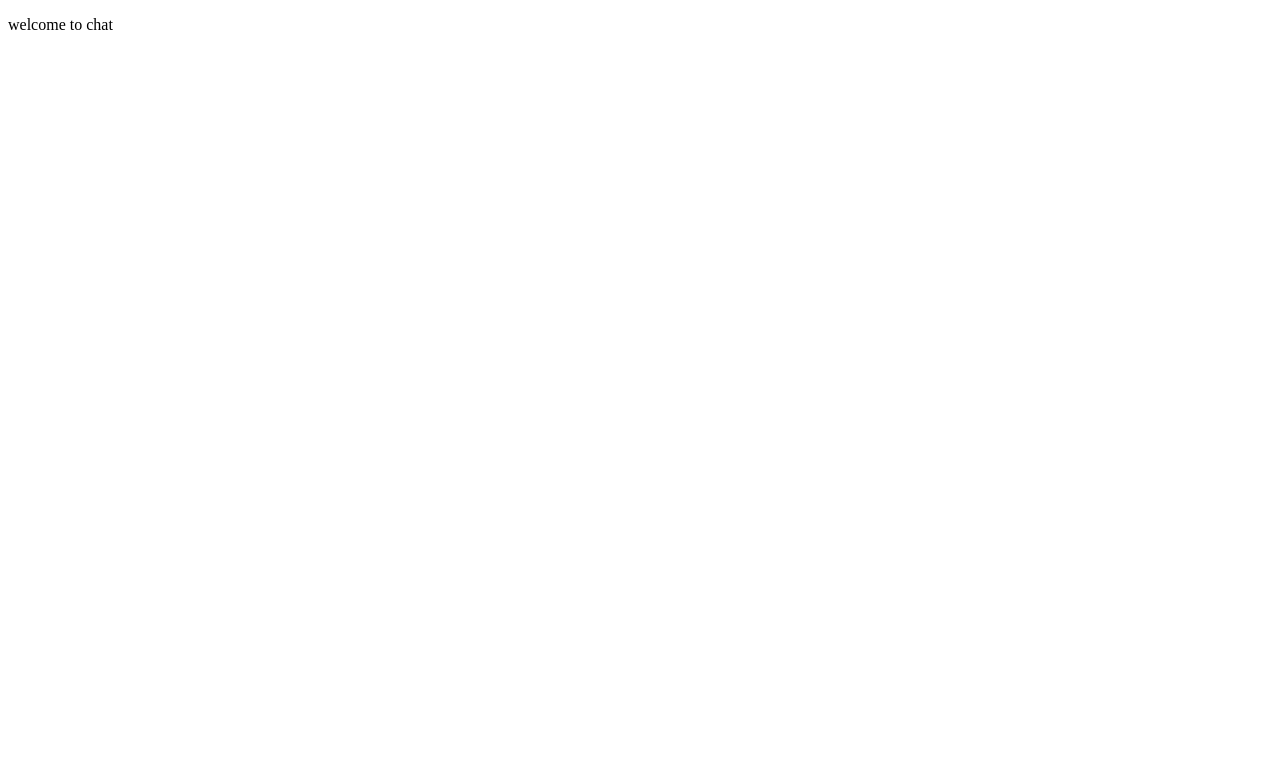
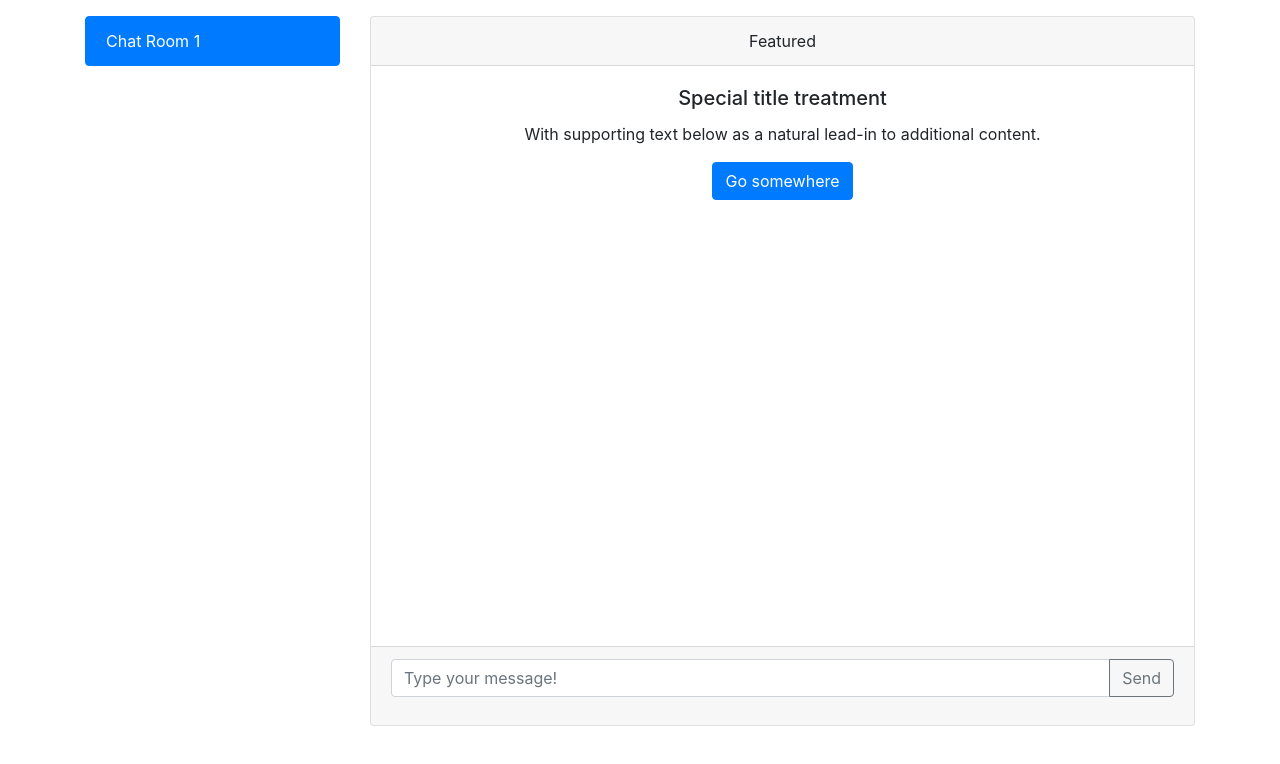
Before and after one commit to im-adarsh/node-chat-app, a website: page public/index.html in a window 1280 px wide. Drawn offline with nearby package versions, Linux system fonts and the light colour scheme; no server answers.

```diff
--- a/public/index.html
+++ b/public/index.html
@@ -2,11 +2,68 @@
 <html>
 <head>
     <meta charset="UTF-8">
+    <link rel="stylesheet" href="https://stackpath.bootstrapcdn.com/bootstrap/4.1.3/css/bootstrap.min.css"
+          integrity="sha384-MCw98/SFnGE8fJT3GXwEOngsV7Zt27NXFoaoApmYm81iuXoPkFOJwJ8ERdknLPMO" crossorigin="anonymous">
 </head>
 
 <body>
-<p>welcome to chat</p>
 
+<div>
+
+</div>
+<p></p>
+
+<div class="container" style="height: 650px">
+    <div class="row">
+        <div class="col-3">
+            <div class="">
+                <div class="list-group" id="list-tab" role="tablist">
+                    <a class="list-group-item list-group-item-action active" id="list-home-list" data-toggle="list"
+                       href="#list-home" role="tab" aria-controls="home">Chat Room 1</a>
+                </div>
+            </div>
+        </div>
+        <div class="col-9">
+            <div class="tab-content" id="nav-tabContent">
+                <div class="tab-pane fade show active" id="list-home" role="tabpanel"
+                     aria-labelledby="list-home-list">
+                    <div class="card text-center">
+                        <div class="card-header">
+                            Featured
+                        </div>
+                        <div class="card-body" style="height: 580px;">
+                            <h5 class="card-title">Special title treatment</h5>
+                            <p class="card-text">With supporting text below as a natural lead-in to additional
+                                content.</p>
+                            <a href="#" class="btn btn-primary">Go somewhere</a>
+                        </div>
+                        <div class="card-footer text-muted">
+                            <div class="input-group mb-3">
+                                <input type="text" class="form-control" placeholder="Type your message!"
+                                       aria-label="Type your message!" aria-describedby="button-addon2">
+                                <div class="input-group-append">
+                                    <button class="btn btn-outline-secondary" type="button" id="button-addon2">Send
+                                    </button>
+                                </div>
+                            </div>
+                        </div>
+                    </div>
+                </div>
+            </div>
+        </div>
+    </div>
+</div>
+
+<script src="https://cdnjs.com/libraries/fingerprintjs2"></script>
+<script src="https://code.jquery.com/jquery-3.3.1.slim.min.js"
+        integrity="sha384-q8i/X+965DzO0rT7abK41JStQIAqVgRVzpbzo5smXKp4YfRvH+8abtTE1Pi6jizo"
+        crossorigin="anonymous"></script>
+<script src="https://cdnjs.cloudflare.com/ajax/libs/popper.js/1.14.3/umd/popper.min.js"
+        integrity="sha384-ZMP7rVo3mIykV+2+9J3UJ46jBk0WLaUAdn689aCwoqbBJiSnjAK/l8WvCWPIPm49"
+        crossorigin="anonymous"></script>
+<script src="https://stackpath.bootstrapcdn.com/bootstrap/4.1.3/js/bootstrap.min.js"
+        integrity="sha384-ChfqqxuZUCnJSK3+MXmPNIyE6ZbWh2IMqE241rYiqJxyMiZ6OW/JmZQ5stwEULTy"
+        crossorigin="anonymous"></script>
 <script type="text/javascript" src="/socket.io/socket.io.js"></script>
 <script type="text/javascript" src="/js/index.js"></script>
 
```
Also changed, not shown: public/js/chatbox.js (added, +13 -0 lines), server/server.js (+6 -7 lines).
